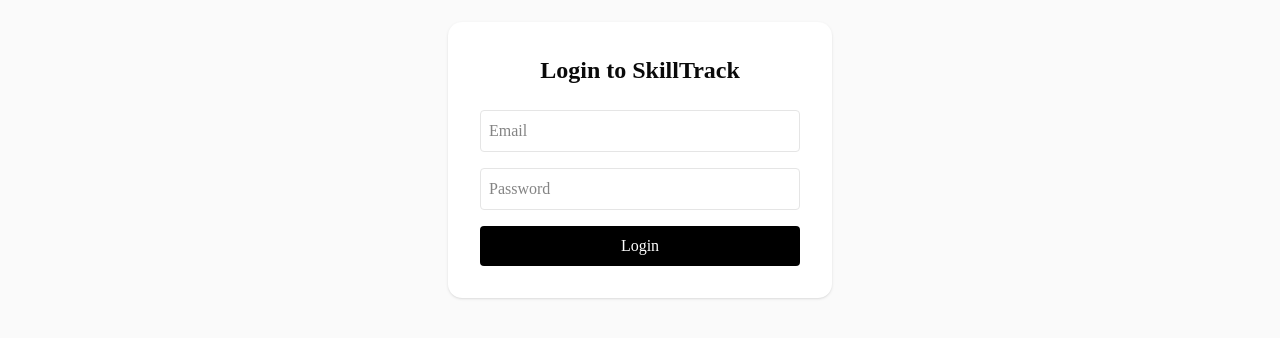
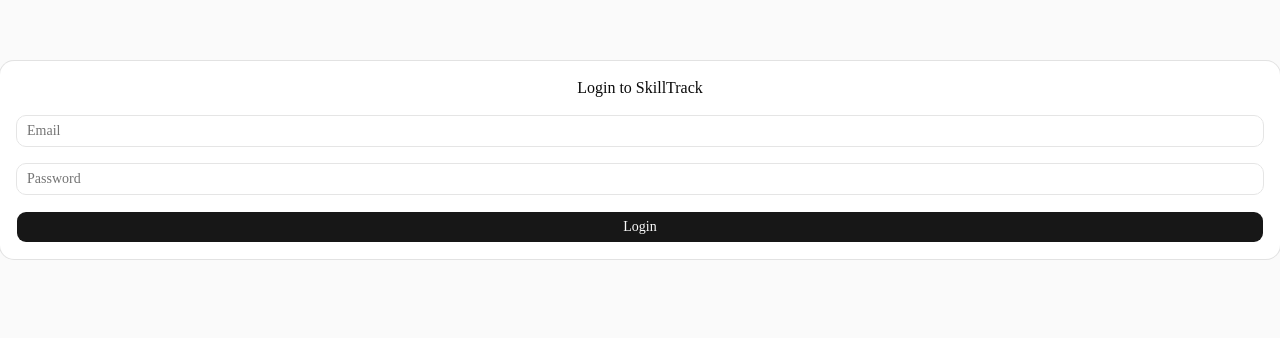
Before and after one commit to arooj-ilyas/skill-track-frontend, a Next.js app: page /login in a window 1280 px wide. Shown: the part 240-578 px from the top of the page. Built offline with nearby package versions, Linux system fonts and the light colour scheme.

Commit message:
Added mock frontend files for /homepage, /login, /dashboard and /trainingprograms

```diff
--- a/app/dashboard/page.tsx
+++ b/app/dashboard/page.tsx
@@ -1,32 +1,43 @@
+import { Card, CardContent, CardHeader, CardTitle } from "@/components/ui/card";
+import { Button } from "@/components/ui/button";
+
 export default function DashboardPage() {
   return (
     <div className="min-h-screen bg-zinc-50 p-10">
       <h1 className="text-3xl font-bold mb-6">Dashboard</h1>
 
       <div className="grid grid-cols-3 gap-6">
-        <div className="bg-white p-6 rounded-lg shadow">
-          <h2 className="text-lg font-semibold">Programs</h2>
-          {/* hardcoded */}
-          <p className="text-3xl mt-2">5</p>
-        </div>
+        <Card>
+          <CardHeader>
+            <CardTitle>Programs</CardTitle>
+          </CardHeader>
+          <CardContent>
+            <p className="text-3xl">5</p>
+          </CardContent>
+        </Card>
 
-        <div className="bg-white p-6 rounded-lg shadow">
-          <h2 className="text-lg font-semibold">Completed</h2>
+        <Card>
+          <CardHeader>
+            <CardTitle>Completed</CardTitle>
+          </CardHeader>
+          <CardContent>
+            <p className="text-3xl">2</p>
+          </CardContent>
+        </Card>
 
-          {/* hardcoded */}
-          <p className="text-3xl mt-2">2</p>
-        </div>
-
-        <div className="bg-white p-6 rounded-lg shadow">
-          <h2 className="text-lg font-semibold">Overdue Tasks</h2>
-          {/* hardcoded */}
-          <p className="text-3xl mt-2 text-red-500">1</p>
-        </div>
+        <Card>
+          <CardHeader>
+            <CardTitle>Overdue Tasks</CardTitle>
+          </CardHeader>
+          <CardContent>
+            <p className="text-3xl text-red-500">1</p>
+          </CardContent>
+        </Card>
       </div>
 
       <div className="mt-10">
-        <a href="/programs" className="text-blue-600 underline">
-          View Training Programs →
+        <a href="/programs">
+          <Button>View Training Programs</Button>
         </a>
       </div>
     </div>
--- a/app/globals.css
+++ b/app/globals.css
@@ -89,7 +89,7 @@
   --card-foreground: oklch(0.985 0 0);
   --popover: oklch(0.205 0 0);
   --popover-foreground: oklch(0.985 0 0);
-  --primary: oklch(0.87 0.00 0);
+  --primary: oklch(0.87 0 0);
   --primary-foreground: oklch(0.205 0 0);
   --secondary: oklch(0.269 0 0);
   --secondary-foreground: oklch(0.985 0 0);
--- a/app/login/page.tsx
+++ b/app/login/page.tsx
@@ -1,32 +1,25 @@
+import { Card, CardContent, CardHeader, CardTitle } from "@/components/ui/card";
+import { Input } from "@/components/ui/input";
+import { Button } from "@/components/ui/button";
+
 export default function LoginPage() {
   return (
     <div className="flex min-h-screen items-center justify-center bg-zinc-50">
-      <div className="w-96 bg-white p-8 rounded-xl shadow">
-        <h1 className="text-2xl font-bold mb-6 text-center">
-          Login to SkillTrack
-        </h1>
+      <Card className="w-380">
+        <CardHeader>
+          <CardTitle className="text-center">Login to SkillTrack</CardTitle>
+        </CardHeader>
 
-        <div className="flex flex-col gap-4">
-          <input
-            type="email"
-            placeholder="Email"
-            className="border p-2 rounded"
-          />
+        <CardContent className="flex flex-col gap-4">
+          <Input placeholder="Email" type="email" />
 
-          <input
-            type="password"
-            placeholder="Password"
-            className="border p-2 rounded"
-          />
+          <Input placeholder="Password" type="password" />
 
-          <a
-            href="/dashboard"
-            className="bg-black text-white text-center py-2 rounded hover:bg-zinc-800"
-          >
-            Login
+          <a href="/dashboard">
+            <Button className="w-full">Login</Button>
           </a>
-        </div>
-      </div>
+        </CardContent>
+      </Card>
     </div>
   );
 }
--- a/app/page.tsx
+++ b/app/page.tsx
@@ -1,19 +1,16 @@
+import { Button } from "@/components/ui/button";
+
 export default function Home() {
   return (
-    <div className="flex min-h-screen flex-col items-center justify-center bg-zinc-50 dark:bg-black gap-6">
-      <h1 className="text-4xl font-bold text-black dark:text-white">
-        SkillTrack
-      </h1>
+    <div className="flex min-h-screen flex-col items-center justify-center bg-zinc-50 gap-6">
+      <h1 className="text-4xl font-bold">SkillTrack</h1>
 
-      <p className="text-zinc-600 dark:text-zinc-400">
+      <p className="text-zinc-600">
         Internal training platform for modern teams
       </p>
 
-      <a
-        href="/login"
-        className="rounded-md bg-black text-white px-6 py-3 hover:bg-zinc-800"
-      >
-        Login
+      <a href="/login">
+        <Button size="lg">Login</Button>
       </a>
     </div>
   );
--- a/app/programs/page.tsx
+++ b/app/programs/page.tsx
@@ -1,3 +1,6 @@
+import { Card, CardContent, CardHeader, CardTitle } from "@/components/ui/card";
+import { Button } from "@/components/ui/button";
+
 export default function ProgramsPage() {
   const programs = [
     { id: 1, title: "Employee Onboarding", modules: 5 },
@@ -11,16 +14,17 @@
 
       <div className="grid grid-cols-3 gap-6">
         {programs.map((program) => (
-          <div
-            key={program.id}
-            className="bg-white p-6 rounded-lg shadow hover:shadow-lg transition"
-          >
-            <h2 className="text-xl font-semibold">{program.title}</h2>
+          <Card key={program.id}>
+            <CardHeader>
+              <CardTitle>{program.title}</CardTitle>
+            </CardHeader>
 
-            <p className="text-zinc-500 mt-2">{program.modules} modules</p>
+            <CardContent>
+              <p className="text-zinc-500">{program.modules} modules</p>
 
-            <button className="mt-4 text-blue-600">View Program</button>
-          </div>
+              <Button className="mt-4">View Program</Button>
+            </CardContent>
+          </Card>
         ))}
       </div>
     </div>
--- /dev/null
+++ b/components/ui/card.tsx
@@ -0,0 +1,103 @@
+import * as React from "react"
+
+import { cn } from "@/lib/utils"
+
+function Card({
+  className,
+  size = "default",
+  ...props
+}: React.ComponentProps<"div"> & { size?: "default" | "sm" }) {
+  return (
+    <div
+      data-slot="card"
+      data-size={size}
+      className={cn(
+        "group/card flex flex-col gap-4 overflow-hidden rounded-xl bg-card py-4 text-sm text-card-foreground ring-1 ring-foreground/10 has-data-[slot=card-footer]:pb-0 has-[>img:first-child]:pt-0 data-[size=sm]:gap-3 data-[size=sm]:py-3 data-[size=sm]:has-data-[slot=card-footer]:pb-0 *:[img:first-child]:rounded-t-xl *:[img:last-child]:rounded-b-xl",
+        className
+      )}
+      {...props}
+    />
+  )
+}
+
+function CardHeader({ className, ...props }: React.ComponentProps<"div">) {
+  return (
+    <div
+      data-slot="card-header"
+      className={cn(
+        "group/card-header @container/card-header grid auto-rows-min items-start gap-1 rounded-t-xl px-4 group-data-[size=sm]/card:px-3 has-data-[slot=card-action]:grid-cols-[1fr_auto] has-data-[slot=card-description]:grid-rows-[auto_auto] [.border-b]:pb-4 group-data-[size=sm]/card:[.border-b]:pb-3",
+        className
+      )}
+      {...props}
+    />
+  )
+}
+
+function CardTitle({ className, ...props }: React.ComponentProps<"div">) {
+  return (
+    <div
+      data-slot="card-title"
+      className={cn(
+        "text-base leading-snug font-medium group-data-[size=sm]/card:text-sm",
+        className
+      )}
+      {...props}
+    />
+  )
+}
+
+function CardDescription({ className, ...props }: React.ComponentProps<"div">) {
+  return (
+    <div
+      data-slot="card-description"
+      className={cn("text-sm text-muted-foreground", className)}
+      {...props}
+    />
+  )
+}
+
+function CardAction({ className, ...props }: React.ComponentProps<"div">) {
+  return (
+    <div
+      data-slot="card-action"
+      className={cn(
+        "col-start-2 row-span-2 row-start-1 self-start justify-self-end",
+        className
+      )}
+      {...props}
+    />
+  )
+}
+
+function CardContent({ className, ...props }: React.ComponentProps<"div">) {
+  return (
+    <div
+      data-slot="card-content"
+      className={cn("px-4 group-data-[size=sm]/card:px-3", className)}
+      {...props}
+    />
+  )
+}
+
+function CardFooter({ className, ...props }: React.ComponentProps<"div">) {
+  return (
+    <div
+      data-slot="card-footer"
+      className={cn(
+        "flex items-center rounded-b-xl border-t bg-muted/50 p-4 group-data-[size=sm]/card:p-3",
+        className
+      )}
+      {...props}
+    />
+  )
+}
+
+export {
+  Card,
+  CardHeader,
+  CardFooter,
+  CardTitle,
+  CardAction,
+  CardDescription,
+  CardContent,
+}
--- /dev/null
+++ b/components/ui/input.tsx
@@ -0,0 +1,19 @@
+import * as React from "react"
+
+import { cn } from "@/lib/utils"
+
+function Input({ className, type, ...props }: React.ComponentProps<"input">) {
+  return (
+    <input
+      type={type}
+      data-slot="input"
+      className={cn(
+        "h-8 w-full min-w-0 rounded-lg border border-input bg-transparent px-2.5 py-1 text-base transition-colors outline-none file:inline-flex file:h-6 file:border-0 file:bg-transparent file:text-sm file:font-medium file:text-foreground placeholder:text-muted-foreground focus-visible:border-ring focus-visible:ring-3 focus-visible:ring-ring/50 disabled:pointer-events-none disabled:cursor-not-allowed disabled:bg-input/50 disabled:opacity-50 aria-invalid:border-destructive aria-invalid:ring-3 aria-invalid:ring-destructive/20 md:text-sm dark:bg-input/30 dark:disabled:bg-input/80 dark:aria-invalid:border-destructive/50 dark:aria-invalid:ring-destructive/40",
+        className
+      )}
+      {...props}
+    />
+  )
+}
+
+export { Input }
--- a/package.json
+++ b/package.json
@@ -9,6 +9,7 @@
     "lint": "eslint"
   },
   "dependencies": {
+    "@fontsource/inter": "^5.2.8",
     "class-variance-authority": "^0.7.1",
     "clsx": "^2.1.1",
     "lucide-react": "^0.577.0",
@@ -25,9 +26,11 @@
     "@types/node": "^20",
     "@types/react": "^19",
     "@types/react-dom": "^19",
+    "autoprefixer": "^10.4.27",
     "eslint": "^9",
     "eslint-config-next": "16.1.6",
-    "tailwindcss": "^4",
+    "postcss": "^8.5.8",
+    "tailwindcss": "^4.2.1",
     "typescript": "^5"
   }
 }
```
Also changed, not shown: 1 other file (tests, documents, lock files or other folders).
